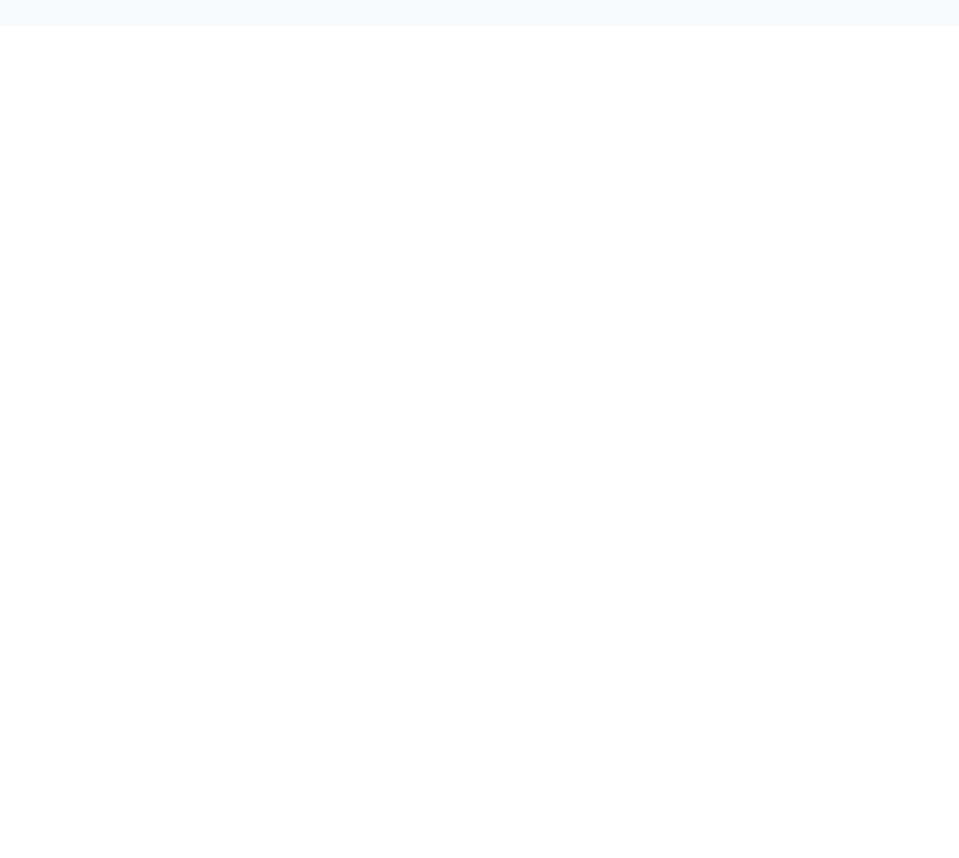
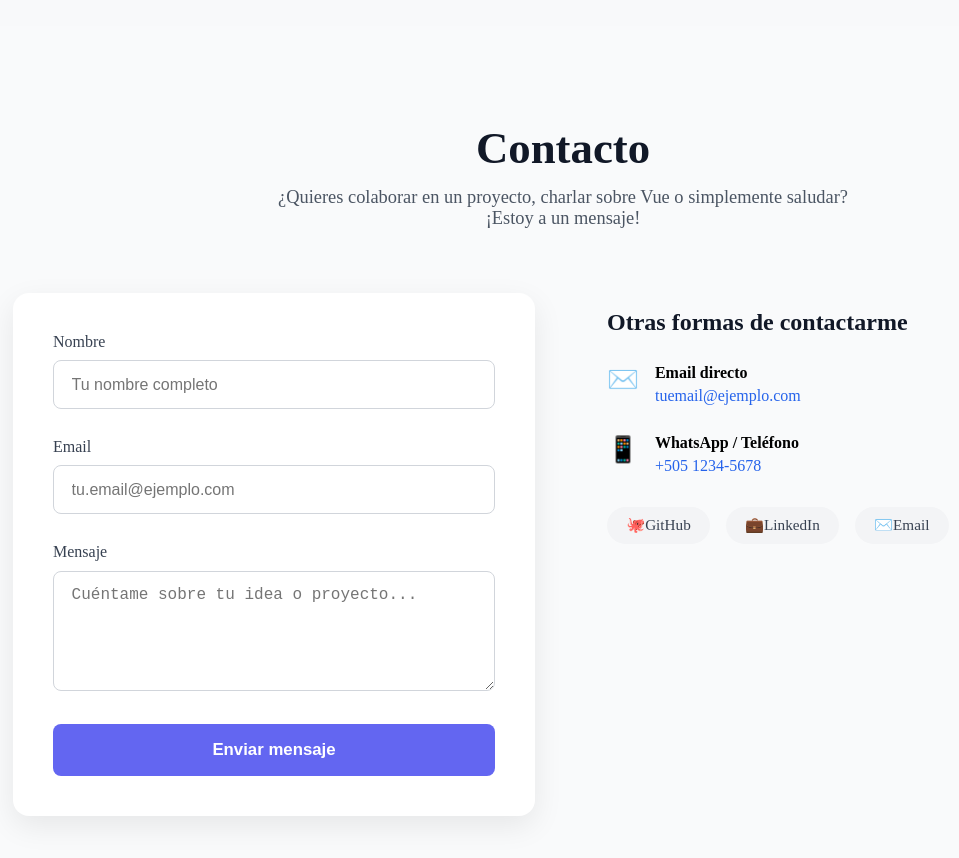
Before and after one commit to Cristian97s/vue-portfolio, a Vue app: page / in a window 1280 px wide. Shown: the part 4080-4938 px from the top of the page, without its empty margins (77-1036 px from the left). Before the commit the page ends 4106 px from the top, so only its background shows below. Built offline with nearby package versions, Linux system fonts and the light colour scheme.

Commit message:
feat: agregando apartado de contacto

```diff
--- a/src/components/sections/Contact.vue
+++ b/src/components/sections/Contact.vue
@@ -1,7 +1,431 @@
 <script setup>
+import { ref } from 'vue'
+
+const form = ref({
+  name: '',
+  email: '',
+  message: ''
+})
+
+const errors = ref({
+  name: '',
+  email: '',
+  message: ''
+})
+
+const isSubmitting = ref(false)
+const submitSuccess = ref(false)
+const submitError = ref(false)
+
+const validateForm = () => {
+  let isValid = true
+  errors.value = { name: '', email: '', message: '' }
+
+  if (!form.value.name.trim()) {
+    errors.value.name = 'El nombre es requerido'
+    isValid = false
+  }
+
+  if (!form.value.email.trim()) {
+    errors.value.email = 'El email es requerido'
+    isValid = false
+  } else if (!/\S+@\S+\.\S+/.test(form.value.email)) {
+    errors.value.email = 'Email inválido'
+    isValid = false
+  }
+
+  if (!form.value.message.trim()) {
+    errors.value.message = 'El mensaje no puede estar vacío'
+    isValid = false
+  }
+
+  return isValid
+}
+
+const handleSubmit = async () => {
+  if (!validateForm()) return
+
+  isSubmitting.value = true
+  submitSuccess.value = false
+  submitError.value = false
+
+  // Aquí iría la lógica real de envío (Formspree, EmailJS, backend propio, etc.)
+  // Ejemplo simulado:
+  try {
+    // await sendEmail(form.value)
+    await new Promise(resolve => setTimeout(resolve, 1200)) // simulación
+    submitSuccess.value = true
+    form.value = { name: '', email: '', message: '' }
+  } catch (err) {
+    submitError.value = true
+  } finally {
+    isSubmitting.value = false
+  }
+}
+
+// Opcional: enlaces reales tuyos
+const socialLinks = [
+  { name: 'GitHub', url: 'https://github.com/tu-usuario', icon: 'github' },
+  { name: 'LinkedIn', url: 'https://linkedin.com/in/tu-perfil', icon: 'linkedin' },
+  { name: 'Email', url: 'mailto:tuemail@ejemplo.com', icon: 'mail' },
+  // Agrega más: Twitter/X, WhatsApp, etc.
+]
 </script>
 
 <template>
+  <section id="contact" class="contact-section">
+    <div class="container">
+      <h2 class="section-title">Contacto</h2>
+      <p class="section-subtitle">
+        ¿Quieres colaborar en un proyecto, charlar sobre Vue o simplemente saludar? ¡Estoy a un mensaje!
+      </p>
+
+      <div class="contact-content">
+        <!-- Columna izquierda - Formulario -->
+        <div class="contact-form-wrapper">
+          <form @submit.prevent="handleSubmit" class="contact-form">
+            <div class="form-group">
+              <label for="name">Nombre</label>
+              <input
+                id="name"
+                v-model="form.name"
+                type="text"
+                placeholder="Tu nombre completo"
+                :class="{ 'input-error': errors.name }"
+              />
+              <span v-if="errors.name" class="error-text">{{ errors.name }}</span>
+            </div>
+
+            <div class="form-group">
+              <label for="email">Email</label>
+              <input
+                id="email"
+                v-model="form.email"
+                type="email"
+                placeholder="tu.email@ejemplo.com"
+                :class="{ 'input-error': errors.email }"
+              />
+              <span v-if="errors.email" class="error-text">{{ errors.email }}</span>
+            </div>
+
+            <div class="form-group">
+              <label for="message">Mensaje</label>
+              <textarea
+                id="message"
+                v-model="form.message"
+                rows="5"
+                placeholder="Cuéntame sobre tu idea o proyecto..."
+                :class="{ 'input-error': errors.message }"
+              ></textarea>
+              <span v-if="errors.message" class="error-text">{{ errors.message }}</span>
+            </div>
+
+            <button
+              type="submit"
+              class="submit-btn"
+              :disabled="isSubmitting"
+            >
+              {{ isSubmitting ? 'Enviando...' : 'Enviar mensaje' }}
+            </button>
+
+            <div v-if="submitSuccess" class="success-message">
+              ¡Mensaje enviado! Te responderé lo antes posible 😊
+            </div>
+            <div v-if="submitError" class="error-message">
+              Hubo un error al enviar. Inténtalo de nuevo o contáctame directamente por email.
+            </div>
+          </form>
+        </div>
+
+        <!-- Columna derecha - Info alternativa + redes -->
+        <div class="contact-info">
+          <h3 class="info-title">Otras formas de contactarme</h3>
+
+          <div class="info-item">
+            <span class="icon">✉️</span>
+            <div>
+              <strong>Email directo</strong>
+              <a href="mailto:tuemail@ejemplo.com">tuemail@ejemplo.com</a>
+            </div>
+          </div>
+
+          <div class="info-item">
+            <span class="icon">📱</span>
+            <div>
+              <strong>WhatsApp / Teléfono</strong>
+              <a href="https://wa.me/505tuNumero">+505 1234-5678</a>
+            </div>
+          </div>
+
+          <div class="social-links">
+            <a
+              v-for="link in socialLinks"
+              :key="link.name"
+              :href="link.url"
+              target="_blank"
+              rel="noopener noreferrer"
+              class="social-icon"
+              :class="link.icon"
+            >
+              {{ link.name }}
+            </a>
+          </div>
+        </div>
+      </div>
+    </div>
+  </section>
 </template>
 
-<style scoped></style>
+<style scoped>
+.contact-section {
+  padding: 6rem 1.5rem 8rem;
+  background: #f9fafb;
+}
+
+@media (prefers-color-scheme: dark) {
+  .contact-section {
+    background: #111827;
+  }
+}
+
+.container {
+  max-width: 1100px;
+  margin: 0 auto;
+}
+
+.section-title {
+  text-align: center;
+  font-size: 2.8rem;
+  font-weight: 700;
+  margin-bottom: 0.8rem;
+  color: #111827;
+}
+
+@media (prefers-color-scheme: dark) {
+  .section-title {
+    color: #f3f4f6;
+  }
+}
+
+.section-subtitle {
+  text-align: center;
+  color: #4b5563;
+  font-size: 1.15rem;
+  margin-bottom: 4rem;
+  max-width: 600px;
+  margin-left: auto;
+  margin-right: auto;
+}
+
+@media (prefers-color-scheme: dark) {
+  .section-subtitle {
+    color: #9ca3af;
+  }
+}
+
+.contact-content {
+  display: grid;
+  grid-template-columns: 1fr;
+  gap: 3.5rem;
+}
+
+@media (min-width: 768px) {
+  .contact-content {
+    grid-template-columns: 1fr 1fr;
+  }
+}
+
+.contact-form-wrapper {
+  background: white;
+  padding: 2.5rem;
+  border-radius: 16px;
+  box-shadow: 0 10px 30px rgba(0,0,0,0.08);
+}
+
+@media (prefers-color-scheme: dark) {
+  .contact-form-wrapper {
+    background: #1f2937;
+    box-shadow: 0 10px 30px rgba(0,0,0,0.5);
+  }
+}
+
+.form-group {
+  margin-bottom: 1.8rem;
+}
+
+label {
+  display: block;
+  margin-bottom: 0.6rem;
+  font-weight: 500;
+  color: #374151;
+}
+
+@media (prefers-color-scheme: dark) {
+  label {
+    color: #d1d5db;
+  }
+}
+
+input, textarea {
+  width: 100%;
+  padding: 0.9rem 1.1rem;
+  border: 1px solid #d1d5db;
+  border-radius: 8px;
+  font-size: 1rem;
+  background: white;
+  transition: border-color 0.2s;
+}
+
+@media (prefers-color-scheme: dark) {
+  input, textarea {
+    background: #374151;
+    border-color: #4b5563;
+    color: #f3f4f6;
+  }
+}
+
+input:focus, textarea:focus {
+  outline: none;
+  border-color: #6366f1;
+  box-shadow: 0 0 0 3px rgba(99, 102, 241, 0.1);
+}
+
+.input-error {
+  border-color: #ef4444 !important;
+}
+
+.error-text {
+  color: #ef4444;
+  font-size: 0.875rem;
+  margin-top: 0.35rem;
+  display: block;
+}
+
+.submit-btn {
+  width: 100%;
+  padding: 1rem;
+  background: #6366f1;
+  color: white;
+  border: none;
+  border-radius: 8px;
+  font-size: 1.05rem;
+  font-weight: 600;
+  cursor: pointer;
+  transition: background 0.2s;
+}
+
+.submit-btn:hover:not(:disabled) {
+  background: #4f46e5;
+}
+
+.submit-btn:disabled {
+  opacity: 0.6;
+  cursor: not-allowed;
+}
+
+.success-message {
+  margin-top: 1.2rem;
+  padding: 1rem;
+  background: #d1fae5;
+  color: #065f46;
+  border-radius: 8px;
+  text-align: center;
+}
+
+.error-message {
+  margin-top: 1.2rem;
+  padding: 1rem;
+  background: #fee2e2;
+  color: #991b1b;
+  border-radius: 8px;
+  text-align: center;
+}
+
+.contact-info {
+  padding: 1rem;
+}
+
+.info-title {
+  font-size: 1.5rem;
+  font-weight: 600;
+  margin-bottom: 1.8rem;
+  color: #111827;
+}
+
+@media (prefers-color-scheme: dark) {
+  .info-title {
+    color: #f3f4f6;
+  }
+}
+
+.info-item {
+  display: flex;
+  align-items: flex-start;
+  margin-bottom: 1.8rem;
+}
+
+.icon {
+  font-size: 1.6rem;
+  margin-right: 1rem;
+  color: #6366f1;
+}
+
+.info-item strong {
+  display: block;
+  margin-bottom: 0.3rem;
+}
+
+.info-item a {
+  color: #2563eb;
+  text-decoration: none;
+}
+
+.info-item a:hover {
+  text-decoration: underline;
+}
+
+@media (prefers-color-scheme: dark) {
+  .info-item a {
+    color: #60a5fa;
+  }
+}
+
+.social-links {
+  display: flex;
+  flex-wrap: wrap;
+  gap: 1rem;
+  margin-top: 2rem;
+}
+
+.social-icon {
+  display: inline-flex;
+  align-items: center;
+  padding: 0.6rem 1.2rem;
+  background: #f3f4f6;
+  border-radius: 9999px;
+  text-decoration: none;
+  font-size: 0.95rem;
+  color: #374151;
+  transition: all 0.2s;
+}
+
+.social-icon:hover {
+  background: #e5e7eb;
+  transform: translateY(-2px);
+}
+
+@media (prefers-color-scheme: dark) {
+  .social-icon {
+    background: #374151;
+    color: #e5e7eb;
+  }
+  .social-icon:hover {
+    background: #4b5563;
+  }
+}
+
+/* Iconos de ejemplo (puedes usar SVG o librería como heroicons/vue) */
+.github::before { content: "🐙 "; }
+.linkedin::before { content: "💼 "; }
+.mail::before   { content: "✉️ "; }
+</style>
```
